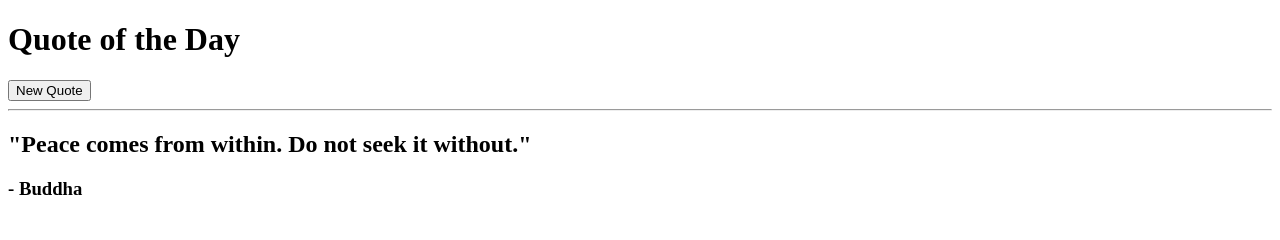
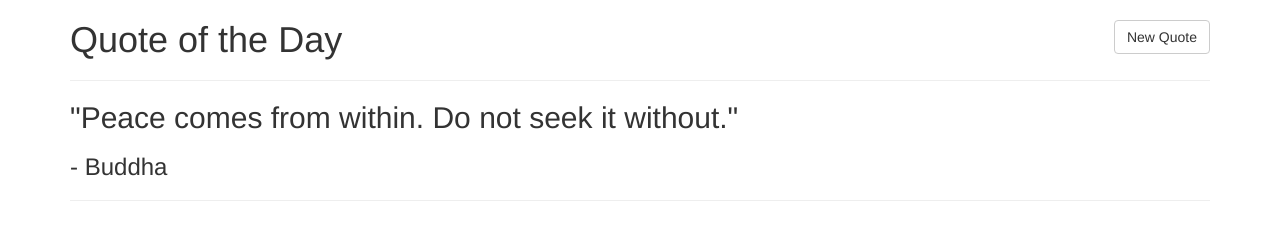
Before and after one commit to DiwashShrestha/AngularTesting, a website: page index.html in a window 1280 px wide. Drawn offline with nearby package versions, Linux system fonts and the light colour scheme.

Commit message:
Added new bootstrap

```diff
--- a/index.html
+++ b/index.html
@@ -1,19 +1,24 @@
 <!DOCTYPE html>
 <html>
     <head>
-        <title></title>
+        <title>Quote</title>
+        <link type="text/css" rel="stylesheet" href="node_modules/bootstrap/dist/css/bootstrap.css">
     </head>
     <body ng-app="quote">
 
-        <div ng-controller="quoteController">
-            <h1><span id="quoteTitle">Quote of the Day</span></h1>
-            <button ng-click="getQuote()">New Quote</button>
+        <div ng-controller="quoteController" class="container">
+            <h1>
+                <span id="quoteTitle">Quote of the Day</span>
+                <button ng-click="getQuote()" class="btn btn-default pull-right">New Quote</button>
+            </h1>
             <hr>
 
             <div>
                 <h2>"<span id="quoteText" ng-bind="quote.quoteText"></span>"</h2>
                 <h3>- <span id="quoteAuthor" ng-bind="quote.quoteAuthor"></span></h3>
             </div>
+
+            <hr>
         </div>
 
         <script src="node_modules/angular/angular.js"></script>
--- a/package.json
+++ b/package.json
@@ -21,7 +21,8 @@
   },
   "homepage": "https://github.com/DiwashShrestha/AngularTesting",
   "dependencies": {
-    "angular": "^1.6.1"
+    "angular": "^1.6.1",
+    "bootstrap": "^3.3.7"
   },
   "devDependencies": {
     "angular-mocks": "^1.6.1",
```
